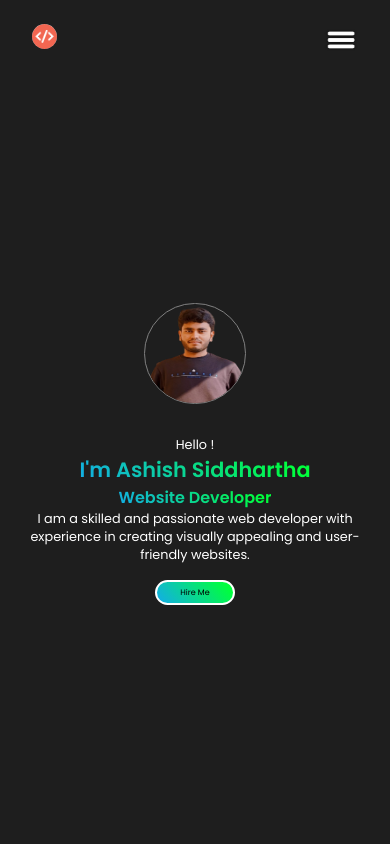
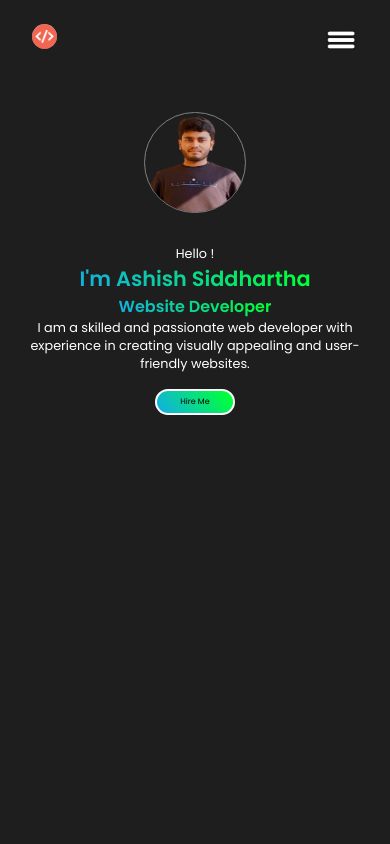
Before and after one commit to Ashish44git/my-profile, a React (Vite) app: page / in a window 390 px wide. Shown: the top 844 px of the page. Built offline with nearby package versions, Linux system fonts and the light colour scheme.

Commit message:
justify content

```diff
--- a/src/Components/Intro/intro.css
+++ b/src/Components/Intro/intro.css
@@ -79,6 +79,9 @@
   width: 60vw;
 }
 @media screen and (max-width: 750px) {
+  .introContent{
+  justify-content: unset;
+}
   .top {
     height: 15vh;
     width: 15vh;
@@ -109,6 +112,9 @@
   }
 }
 @media screen and (max-width: 590px) {
+  .introContent{
+    justify-content: unset;
+  }
   .top {
     height: 12vh;
     width: 12vh;
@@ -128,6 +134,9 @@
   }
 }
 @media screen and (max-width: 338px) {
+  .introContent{
+    justify-content: unset;
+  }
   .top {
     height: 11vh;
     width: 11vh; /*+++++++++++++++++++++++++++++++++++++++++++++++++++++++++++++++++++++++++++++++++++++++++++++++++++++++++++++++++*/
```
